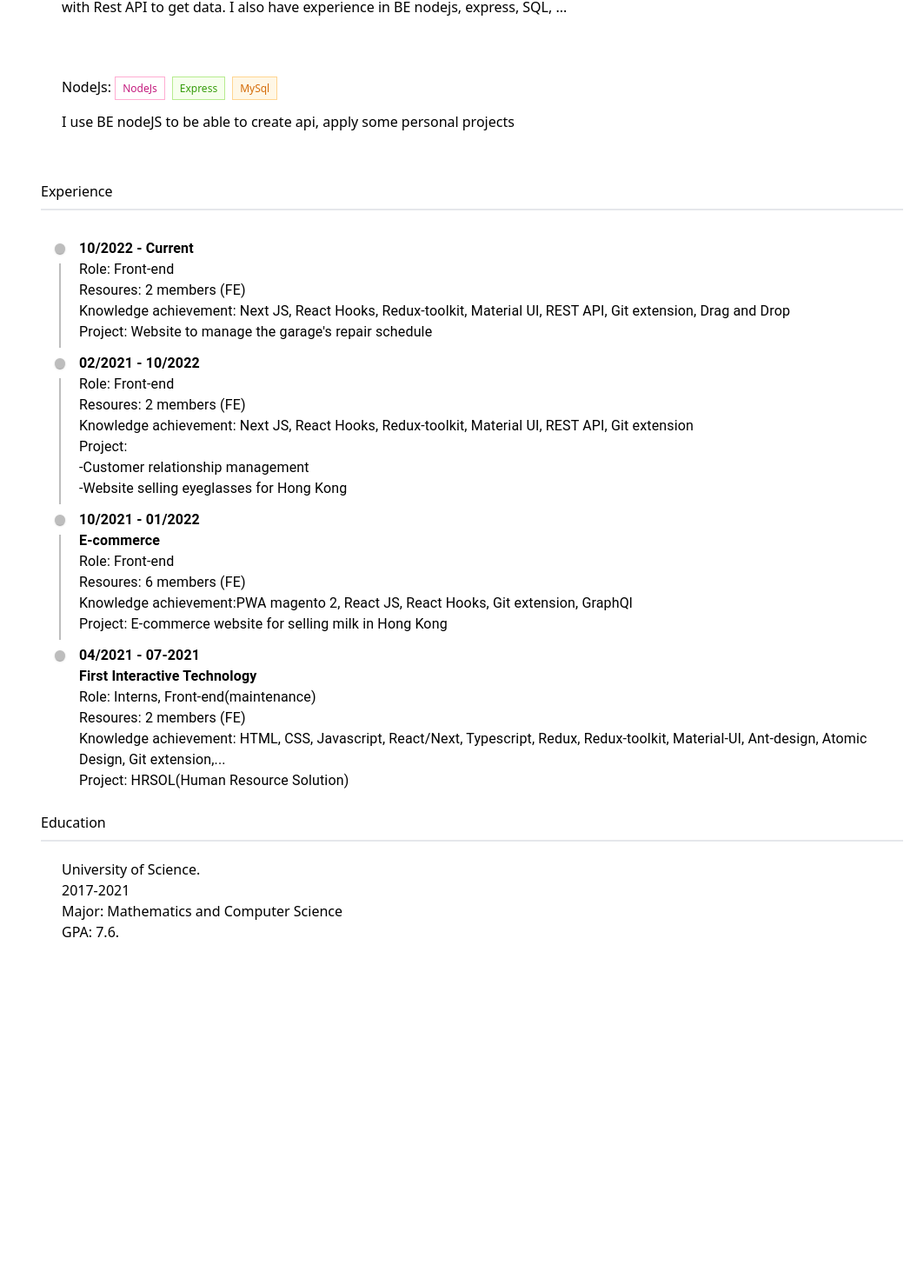
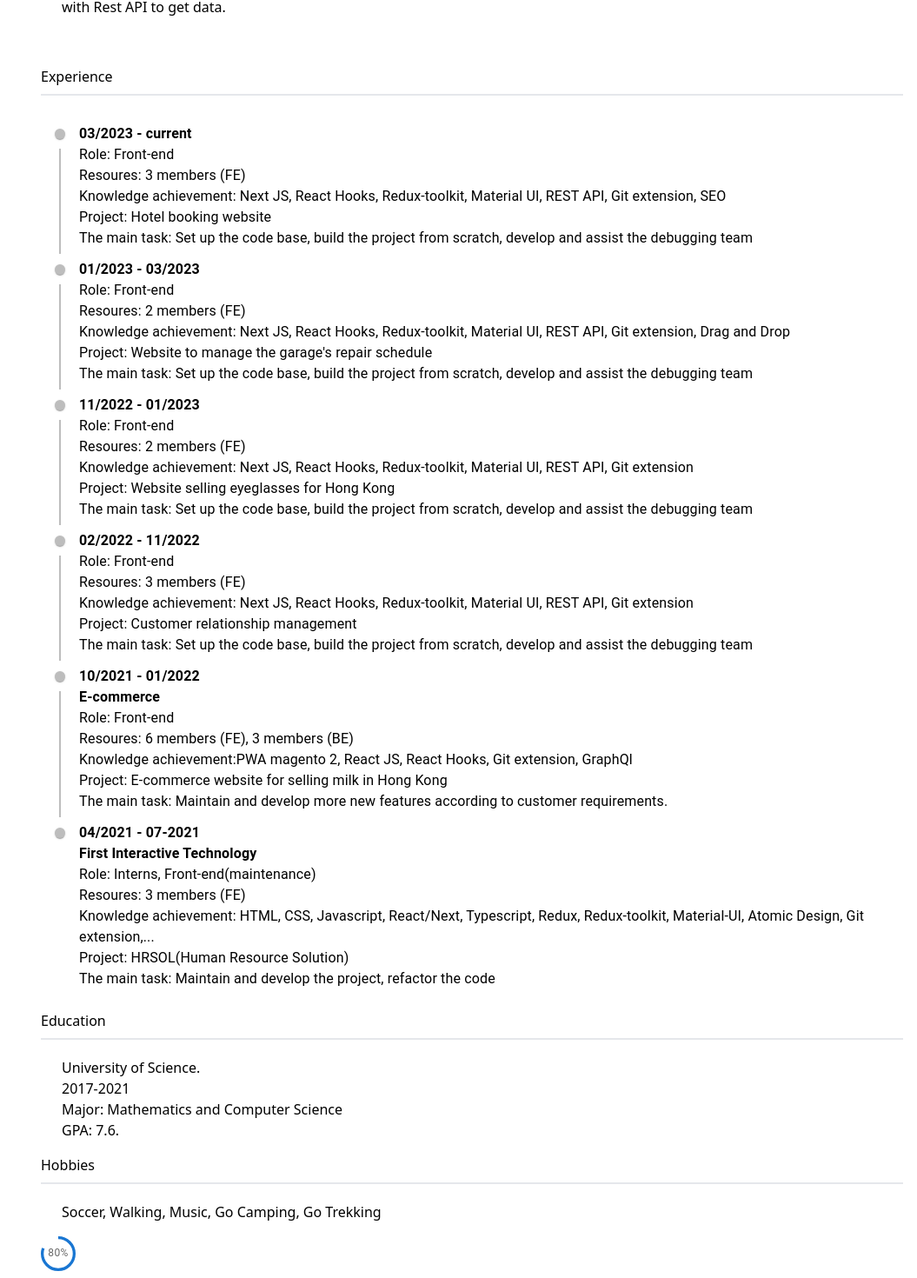
Before and after one commit to Thien521999/my-cv, a Next.js app: page / in a window 1280 px wide. Shown: the part 592-2062 px from the top of the page at 87% size, without its empty margins (225-1280 px from the left). Before the commit the page ends 1708 px from the top, so only its background shows below. Built offline with nearby package versions, Linux system fonts and the light colour scheme.

Commit message:
update cv

```diff
--- /dev/null
+++ b/components/Main/Certificates.tsx
@@ -0,0 +1,49 @@
+import * as React from 'react';
+import CircularProgress, {
+  CircularProgressProps,
+} from '@mui/material/CircularProgress';
+import Typography from '@mui/material/Typography';
+import Box from '@mui/material/Box';
+
+function CircularProgressWithLabel(
+  props: CircularProgressProps & { value: number },
+) {
+  return (
+    <Box sx={{ position: 'relative', display: 'inline-flex' }}>
+      <CircularProgress variant="determinate" {...props} />
+      <Box
+        sx={{
+          top: 0,
+          left: 0,
+          bottom: 0,
+          right: 0,
+          position: 'absolute',
+          display: 'flex',
+          alignItems: 'center',
+          justifyContent: 'center',
+        }}
+      >
+        <Typography
+          variant="caption"
+          component="div"
+          color="text.secondary"
+        >{`${Math.round(props.value)}%`}</Typography>
+      </Box>
+    </Box>
+  );
+}
+
+export const CircularStatic = () => {
+  const [progress, setProgress] = React.useState(10);
+
+  React.useEffect(() => {
+    const timer = setInterval(() => {
+      setProgress((prevProgress) => (prevProgress >= 100 ? 0 : prevProgress + 10));
+    }, 800);
+    return () => {
+      clearInterval(timer);
+    };
+  }, []);
+
+  return <CircularProgressWithLabel value={progress} />;
+}
--- a/components/Main/Experience.tsx
+++ b/components/Main/Experience.tsx
@@ -28,13 +28,20 @@ export const Experience = () => {
             </TimelineSeparator>
             <TimelineContent>
               <strong>
-                10/2022 - Current
+                03/2023 - current
                 <br />
               </strong>
               <div>Role: Front-end</div>
-              <div>Resoures: 2 members (FE)</div>
-              <div>Knowledge achievement: Next JS, React Hooks, Redux-toolkit, Material UI, REST API, Git extension, Drag and Drop</div>
-              <div>{`Project: Website to manage the garage's repair schedule`}</div>
+              <div>Resoures: 3 members (FE)</div>
+              <div>
+                Knowledge achievement: Next JS, React Hooks, Redux-toolkit, Material UI, REST API,
+                Git extension, SEO
+              </div>
+              <div>{`Project: Hotel booking website `}</div>
+              <div>
+                The main task: Set up the code base, build the project from scratch, develop and
+                assist the debugging team
+              </div>
             </TimelineContent>
           </TimelineItem>
           <TimelineItem>
@@ -44,17 +51,66 @@ export const Experience = () => {
             </TimelineSeparator>
             <TimelineContent>
               <strong>
-                02/2021 - 10/2022
+                01/2023 - 03/2023
                 <br />
               </strong>
               <div>Role: Front-end</div>
               <div>Resoures: 2 members (FE)</div>
-              <div>Knowledge achievement: Next JS, React Hooks, Redux-toolkit, Material UI, REST API, Git extension</div>
-              <div>Project:</div>
-              <ul>
-                <li>-Customer relationship management</li>
-                <li>-Website selling eyeglasses for Hong Kong</li>
-              </ul>
+              <div>
+                Knowledge achievement: Next JS, React Hooks, Redux-toolkit, Material UI, REST API,
+                Git extension, Drag and Drop
+              </div>
+              <div>{`Project: Website to manage the garage's repair schedule`}</div>
+              <div>
+                The main task: Set up the code base, build the project from scratch, develop and
+                assist the debugging team
+              </div>
+            </TimelineContent>
+          </TimelineItem>
+          <TimelineItem>
+            <TimelineSeparator>
+              <TimelineDot />
+              <TimelineConnector />
+            </TimelineSeparator>
+            <TimelineContent>
+              <strong>
+                11/2022 - 01/2023
+                <br />
+              </strong>
+              <div>Role: Front-end</div>
+              <div>Resoures: 2 members (FE)</div>
+              <div>
+                Knowledge achievement: Next JS, React Hooks, Redux-toolkit, Material UI, REST API,
+                Git extension
+              </div>
+              <div>Project: Website selling eyeglasses for Hong Kong</div>
+              <div>
+                The main task: Set up the code base, build the project from scratch, develop and
+                assist the debugging team
+              </div>
+            </TimelineContent>
+          </TimelineItem>
+          <TimelineItem>
+            <TimelineSeparator>
+              <TimelineDot />
+              <TimelineConnector />
+            </TimelineSeparator>
+            <TimelineContent>
+              <strong>
+                02/2022 - 11/2022
+                <br />
+              </strong>
+              <div>Role: Front-end</div>
+              <div>Resoures: 3 members (FE)</div>
+              <div>
+                Knowledge achievement: Next JS, React Hooks, Redux-toolkit, Material UI, REST API,
+                Git extension
+              </div>
+              <div>Project: Customer relationship management</div>
+              <div>
+                The main task: Set up the code base, build the project from scratch, develop and
+                assist the debugging team
+              </div>
             </TimelineContent>
           </TimelineItem>
           <TimelineItem>
@@ -69,9 +125,15 @@ export const Experience = () => {
                 E-commerce
               </strong>
               <div>Role: Front-end</div>
-              <div>Resoures: 6 members (FE)</div>
-              <div>Knowledge achievement:PWA magento 2, React JS, React Hooks, Git extension, GraphQl</div>
+              <div>Resoures: 6 members (FE), 3 members (BE)</div>
+              <div>
+                Knowledge achievement:PWA magento 2, React JS, React Hooks, Git extension, GraphQl
+              </div>
               <div>Project: E-commerce website for selling milk in Hong Kong</div>
+              <div>
+                The main task: Maintain and develop more new features according to customer
+                requirements.
+              </div>
             </TimelineContent>
           </TimelineItem>
           <TimelineItem>
@@ -85,12 +147,13 @@ export const Experience = () => {
                 First Interactive Technology
               </strong>
               <div>Role: Interns, Front-end(maintenance)</div>
-              <div>Resoures: 2 members (FE)</div>
+              <div>Resoures: 3 members (FE)</div>
               <div>
-                Knowledge achievement: HTML, CSS, Javascript, React/Next, Typescript, Redux, Redux-toolkit,  Material-UI,
-                Ant-design, Atomic Design, Git extension,...{' '}
+                Knowledge achievement: HTML, CSS, Javascript, React/Next, Typescript, Redux,
+                Redux-toolkit, Material-UI, Atomic Design, Git extension,...{' '}
               </div>
               <div>Project: HRSOL(Human Resource Solution)</div>
+              <div>The main task: Maintain and develop the project, refactor the code</div>
             </TimelineContent>
           </TimelineItem>
         </Timeline>
--- /dev/null
+++ b/components/Main/Hobbies.tsx
@@ -0,0 +1,12 @@
+export const Hobbies = () => {
+  return (
+    <div>
+      <div className="flex flex-row justify-between items-center border-b-2 pb-2 #000000">
+        <span>Hobbies</span>
+      </div>
+      <div className=" mt-1 px-6 py-4 hover:shadow-inner">
+        Soccer, Walking, Music, Go Camping, Go Trekking
+      </div>
+    </div>
+  );
+};
--- a/components/Main/Skills.tsx
+++ b/components/Main/Skills.tsx
@@ -70,20 +70,13 @@ const listStyle = [
   },
   {
     id: 4,
-    name: 'Ant Design',
-    color: '#7cb305',
-    colorBorder: '#eaff8f',
-    bgColor: '#fcffe6',
-  },
-  {
-    id: 5,
     name: 'Material UI',
     color: '#c41d7f',
     colorBorder: '#ffadd2',
     bgColor: '#fff0f6',
   },
   {
-    id: 6,
+    id: 5,
     name: 'styled components',
     color: '#08979c',
     colorBorder: '#87e8de',
@@ -248,11 +241,10 @@ export const Skills = () => {
           </div>
           <div className="my-4">
             I have developed many websites using NextJS/React + Typescript, using Redux Toolkit for
-            state management, communicating with Rest API to get data. I also have experience in BE
-            nodejs, express, SQL, ...
+            state management, communicating with Rest API to get data.
           </div>
         </div>
-        <div className="mt-1 p-6">
+        {/* <div className="mt-1 p-6">
           <div>
             NodeJs:&nbsp;
             {listOther.map((item) => (
@@ -269,7 +261,7 @@ export const Skills = () => {
           <div className="my-4">
             I use BE nodeJS to be able to create api, apply some personal projects
           </div>
-        </div>
+        </div> */}
       </div>
     </div>
   );
--- a/components/Main/Summary.tsx
+++ b/components/Main/Summary.tsx
@@ -5,7 +5,9 @@ export const Summary = () => {
     <div>
       <div className="flex flex-row justify-between items-center border-b-2 pb-2 #000000">
         <span>Summary</span>
-        <span>View my source code on Github</span>
+        <a href="https://github.com/Thien521999/my-cv" target="_blank" rel="noreferrer">
+          View my source code on Github
+        </a>
       </div>
       <div className=" mt-1 px-6 py-4 hover:shadow-inner">
         Hi, Im Tran Hoang Thien, a two-year experience Developer specializing in Front-end web and
--- a/components/Main/index.tsx
+++ b/components/Main/index.tsx
@@ -2,6 +2,8 @@ import { Summary } from './Summary';
 import { Skills } from './Skills';
 import { Experience } from './Experience';
 import { Education } from './Education';
+import { Hobbies } from './Hobbies';
+import { CircularStatic } from './Certificates';
 
 
 export const Main = () => {
@@ -11,6 +13,8 @@ export const Main = () => {
         <Skills />
         <Experience />
         <Education />
+        <Hobbies />
+        <CircularStatic />
     </div>
   )
 }
--- a/components/Nav/index.tsx
+++ b/components/Nav/index.tsx
@@ -13,31 +13,37 @@ const listAddress = [
     id: 1,
     icon: <AddLocationIcon />,
     text: '719 Ta Quang Buu, ward 4, district 8, HCM',
+    link: '',
   },
   {
     id: 2,
     icon: <MailIcon />,
     text: 'trhoangthien1999@gmail.com',
+    link: '',
   },
   {
     id: 3,
     icon: <PhoneIcon />,
     text: '0387878335',
+    link: '',
   },
   {
     id: 4,
     icon: <GitHubIcon />,
     text: 'https://github.com/Thien521999',
+    link: '',
   },
   {
     id: 5,
     icon: <LinkedInIcon />,
     text: 'Linked',
+    link: '',
   },
   {
     id: 6,
     icon: <DownloadIcon />,
     text: 'Download as PDF',
+    link: '/CV_TranHoangThien.pdf',
   },
 ];
 
@@ -48,7 +54,7 @@ export const Nav = () => {
         <div>
           <div className="flex items-center justify-center text-2xl">Tran Hoang Thien</div>
           <div className="flex justify-center items-center">
-            <Image src={avatar} alt="Picture of the author" width='240' height='240' />
+            <Image src={avatar} alt="Picture of the author" width="240" height="240" />
             {/* <Avatar
               alt="Tran Hoang Thien"
               src="/images/avatar.jpeg"
@@ -59,6 +65,21 @@ export const Nav = () => {
 
         <ul className="p-4 hover:shadow-lg">
           {listAddress.map((item) => (
+            <div key={item?.id}>
+              {item?.link ? (
+                <a
+                  key={item?.id}
+                  href={item?.link}
+                  rel="noreferrer"
+                  target="_blank"
+                  download={'CV_TranHoangThien.pdf'}
+                >
+                  <li className="flex flex-row text-sm border-b-2 last:border-b-0 #ffffff py-3 cursor-pointer">
+                    <span className="mr-2">{item?.icon}</span>
+                    <span>{item?.text}</span>
+                  </li>
+                </a>
+              ) : (
                 <li
                   key={item?.id}
                   className="flex flex-row text-sm border-b-2 last:border-b-0 #ffffff py-3 cursor-pointer"
@@ -66,6 +87,8 @@ export const Nav = () => {
                   <span className="mr-2">{item?.icon}</span>
                   <span>{item?.text}</span>
                 </li>
+              )}
+            </div>
           ))}
         </ul>
       </div>
```
Also changed, not shown: 1 other file (tests, documents, lock files or other folders). Lines whose indentation alone changed are shown as unchanged.
